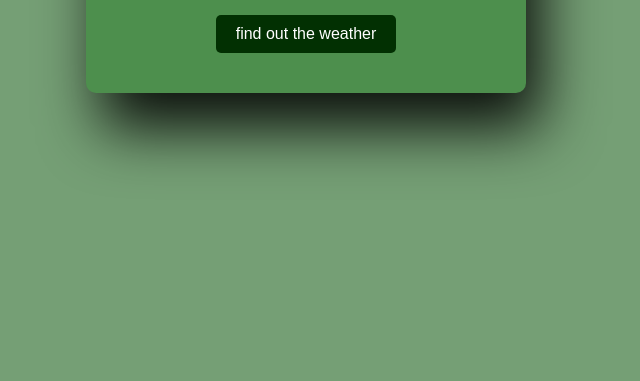
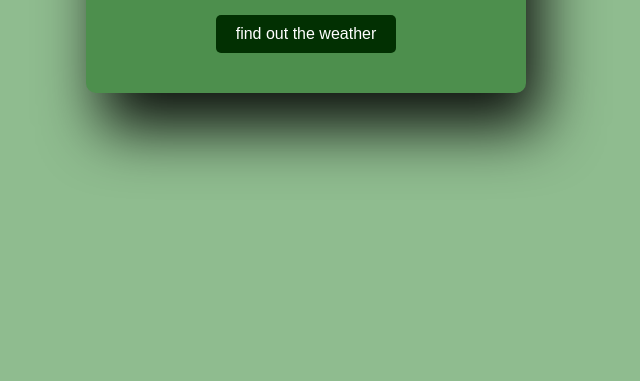
Before and after one commit to ozgeAAygul/deniz, a plain HTML site: page index.html in a window 1280 px wide. Shown: the part 419-800 px from the top of the page, without its empty margins (334-974 px from the left). Drawn offline with Linux system fonts and the light colour scheme.

Commit message:
değişiklikler kaydedildi

```diff
--- a/index.html
+++ b/index.html
@@ -12,7 +12,7 @@
       align-items: center;
       height: 100vh;
       margin: 0;
-      background-color: rgb(117, 159, 117);
+      background-color: darkseagreen;
     }
     .container {
       text-align: center;
```
